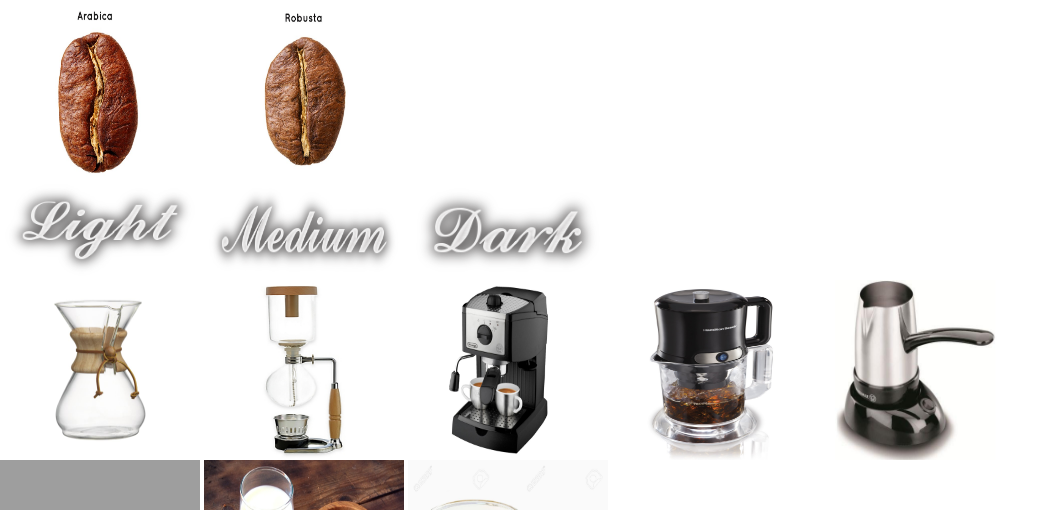
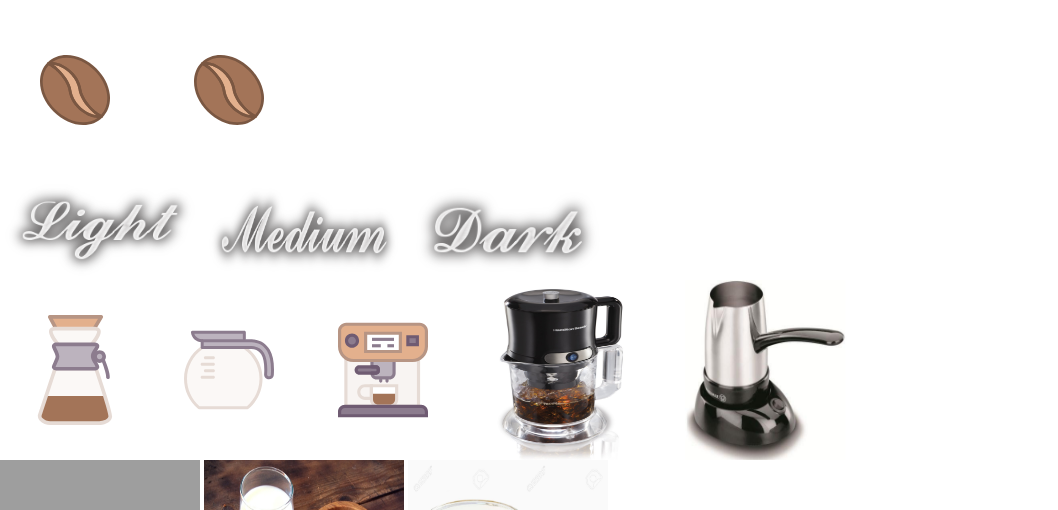
Before and after one commit to nelsonr462/CMPS165, a plain HTML site: page index.html in a window 1280 px wide. Shown: the top 510 px of the page, without its empty margins (0-1058 px from the left). Drawn offline with nearby package versions, Linux system fonts and the light colour scheme; grey boxes are pictures that could not be loaded.

Commit message:
Added temp svg

```diff
--- a/index.html
+++ b/index.html
@@ -18,52 +18,44 @@
     <body>
         <div name="coffeeCup"></div>
 
-        <!-- Arabica bean -->
-        <img src="static/img/beans/arabica-bean.png"
-             style="width:200px; height:180px;"
-             class="bean"
-             data="Arabica">
+         <!-- Arabica bean -->
+        <img src="static/img/beans/coffee-bean.svg"
+             style="width:150px; height:180px; padding:40px;"
+             onclick="setBean('Arabica')">
         <!-- Robusta bean -->
-        <img src="static/img/beans/robusta-bean.png"
-             style="width:200px; height:180px;"
-             class="bean"
-             data="Robusta">
+        <img src="static/img/beans/coffee-bean.svg"
+             style="width:150px; height:180px; padding:40px;"
+             onclick="setBean('Robusta')">
 
         <br>
 
         <!-- Light roast -->
         <img src="static/img/roasts/light.png"
              style="width:200px; height:100px;"
-             class="roast"
-             data="Light">
+             onclick="setRoast('Light')">
         <!-- Medium roast -->
         <img src="static/img/roasts/medium.png"
              style="width:200px; height:100px;"
-             class="roast"
-             data="Medium">
+             onclick="setRoast('Medium')">
         <!-- Dark roast -->
         <img src="static/img/roasts/dark.png"
              style="width:200px; height:100px;"
-             class="roast"
-             data="Dark">
+             onclick="setRoast('Dark')">
 
         <br>
 
         <!-- Chemex method -->
-        <img src="static/img/methods/chemex.jpeg"
-             style="width:200px; height:180px;"
-             class="method"
-             data="Chemex">
+        <img src="static/img/methods/chemex.svg"
+             style="width:150px; height:180px; padding:35px;"
+             onclick="setMethod('Chemex')">
         <!-- Siphon method -->
-        <img src="static/img/methods/siphon.jpeg"
-             style="width:200px; height:180px;"
-             class="method"
-             data="Siphon">
+        <img src="static/img/methods/coffee-pot-empty.svg"
+             style="width:150px; height:180px; padding:30px;"
+             onclick="setMethod('Siphon')">
         <!-- Espresso method -->
-        <img src="static/img/methods/espresso.jpg"
-             style="width:200px; height:180px;"
-             class="method"
-             data="Espresso">
+        <img src="static/img/methods/espresso-machine.svg"
+             style="width:150px; height:180px; padding:30px;"
+             onclick="setMethod('Espresso')">
         <!-- Iced method -->
         <img src="static/img/methods/ice_coffee.jpg"
              style="width:200px; height:180px;"
```
Also changed, not shown: static/img/beans/coffee-bean.svg (added), static/img/methods/cezve.svg (added), static/img/methods/chemex.svg (added), static/img/methods/coffee-maker.svg (added), static/img/methods/coffee-pot-empty.svg (added), static/img/methods/espresso-machine.svg (added), static/img/milks/coffee-milk-bottles.svg (added), static/img/milks/milk.svg (added), static/img/sweeteners/sachet-sugar.svg (added), static/img/sweeteners/sugar-pot.svg (added).
